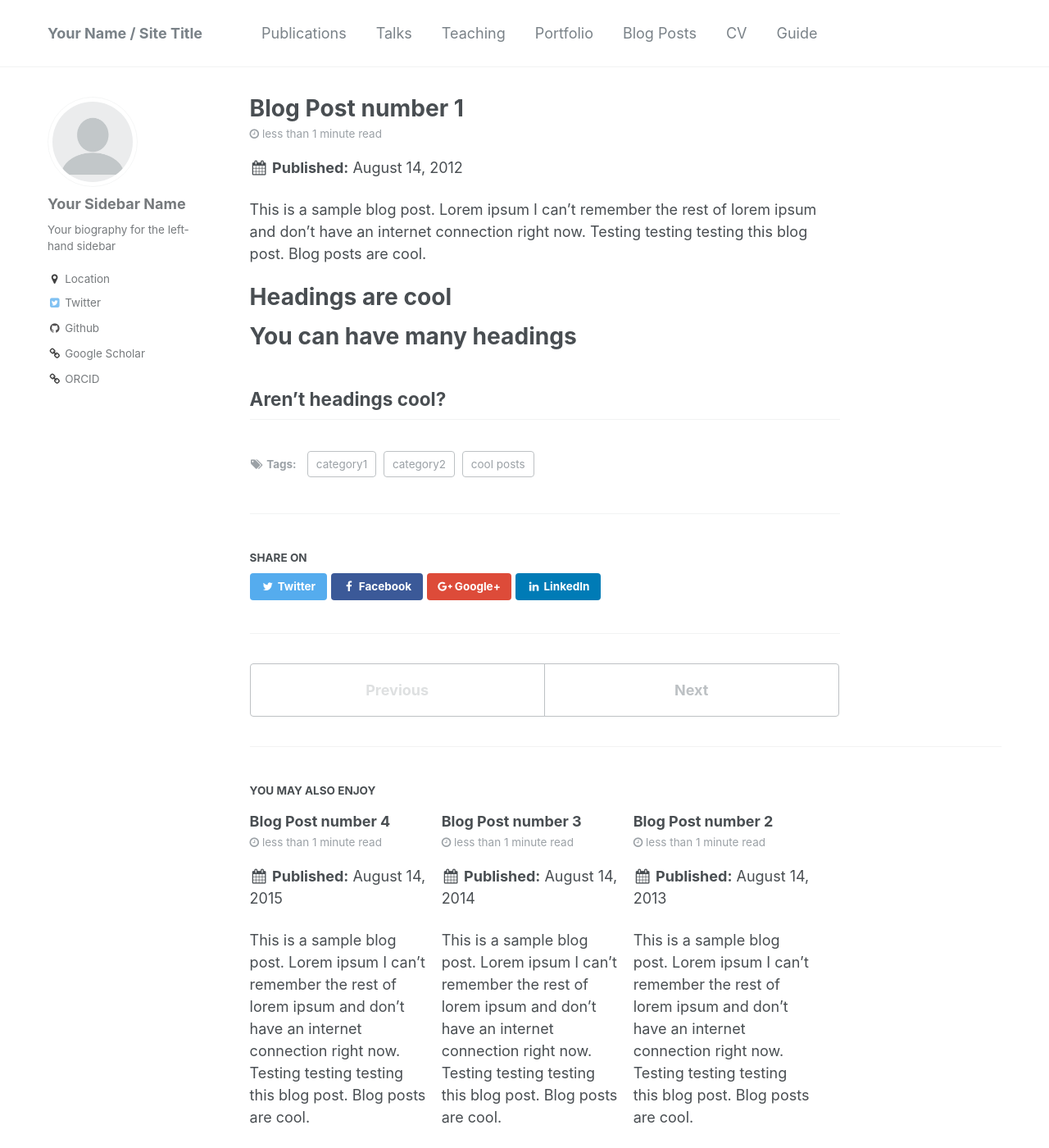
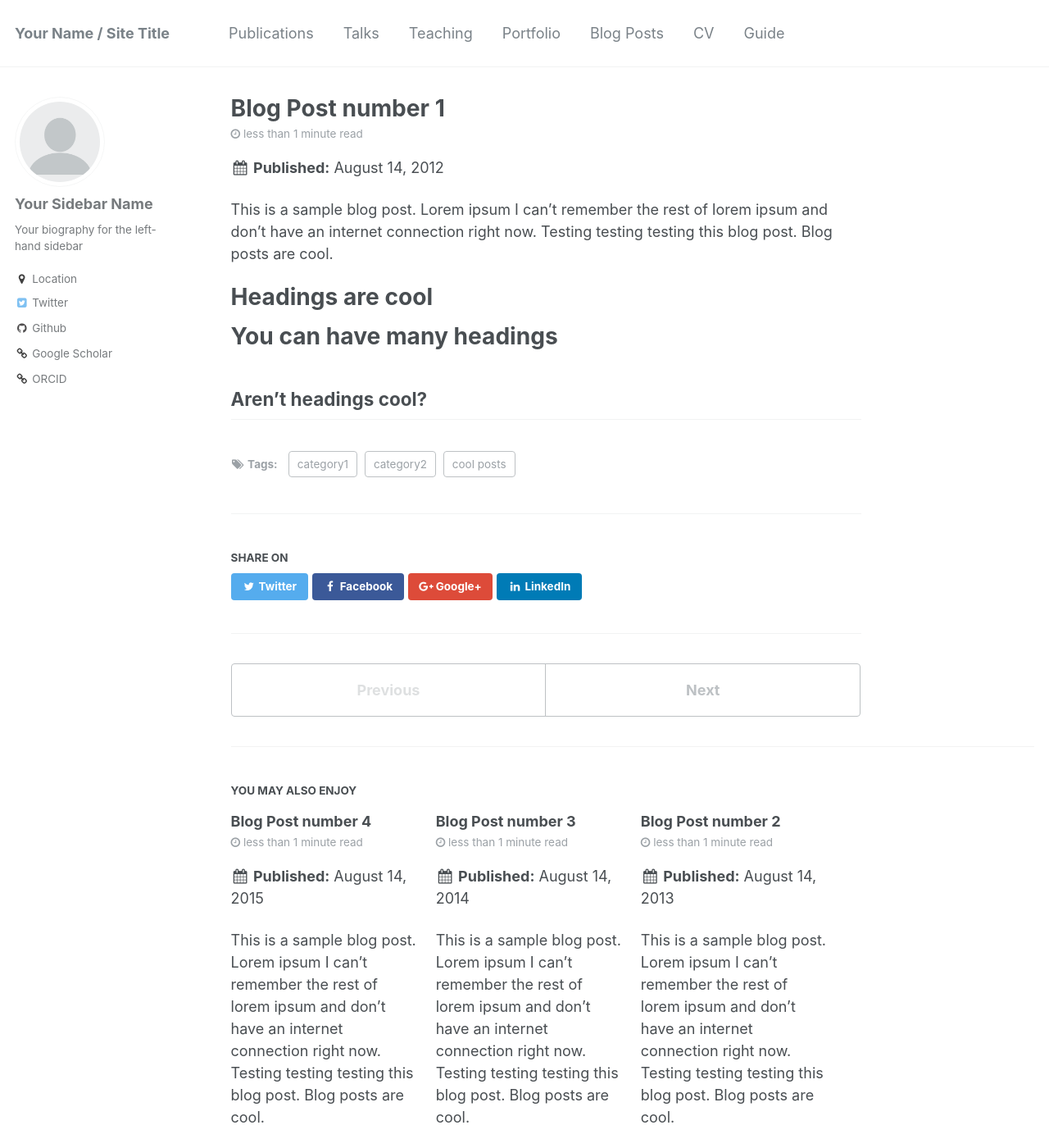
Before and after one commit to Noahs-ARK/Noahs-ARK.github.io, a Jekyll site: the page built from _posts/2012-08-14-blog-post-1.md, in a window 1280 px wide and 1400 px high. Shown: the whole window at 82% size. Built offline with Jekyll 4.4.1, drawn with Linux system fonts in a browser that asks for light colours.

Commit message:
update breakpoints from mmistakes

```diff
--- a/_sass/_variables.scss
+++ b/_sass/_variables.scss
@@ -102,13 +102,19 @@ $masthead-link-color-hover  : mix(#000, $primary-color, 25%);
    ========================================================================== */
 
 @include breakpoint-set("to ems", true);
-
+/*
 $small                      : 400px;
 $medium                     : 500px;
 $medium-wide                : 550px;
 $large                      : 1200px;
 $x-large                    : 1800px;
+*/
 
+$small                      : 600px !default;
+$medium                     : 768px !default;
+$medium-wide                : 900px !default;
+$large                      : 1024px !default;
+$x-large                    : 1280px !default;
 
 /*
    Grid
```
